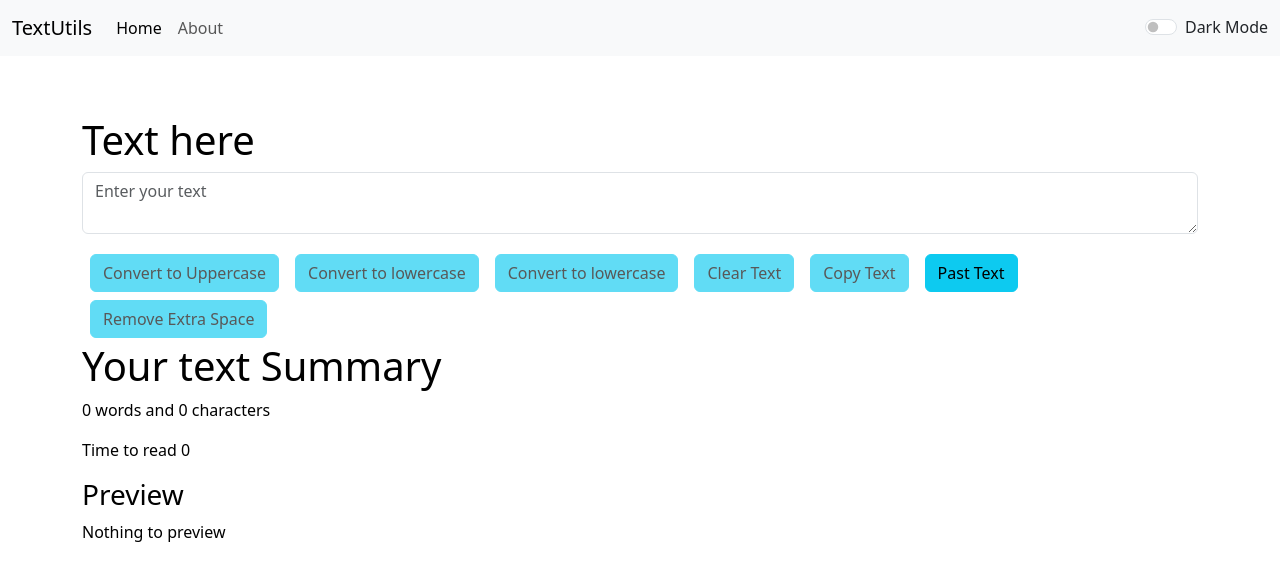
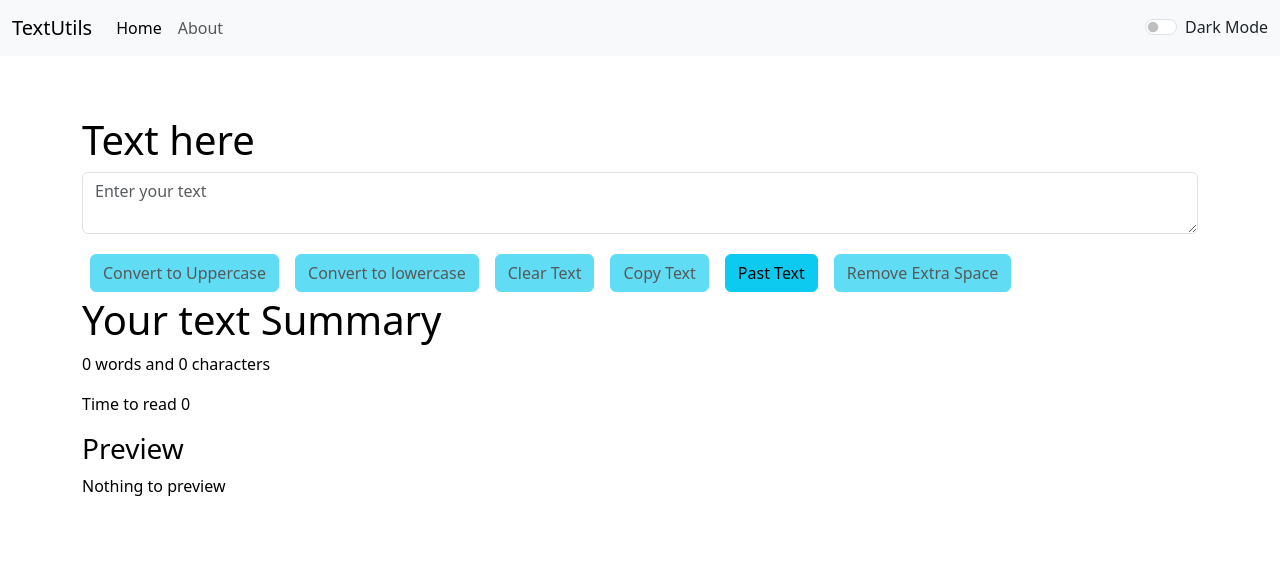
Before and after one commit to Tarunk0201/Text-Utils, a React (Create React App) app: page / in a window 1280 px wide. Shown: the top 580 px of the page. Built offline with nearby package versions, Linux system fonts and the light colour scheme.

Commit message:
extra button removed

```diff
--- a/src/camponent/TextForm.js
+++ b/src/camponent/TextForm.js
@@ -56,7 +56,6 @@ export default function TextForm(props){
             </div>
             <button disabled={text.length === 0} className={`btn btn-${props.mode==='dark'?'success':'info'} mx-2 my-1`} onClick={handleUPClick}> Convert to Uppercase </button>
             <button disabled={text.length === 0} className={`btn btn-${props.mode==='dark'?'success':'info'} mx-2 my-1`} onClick={handleLoClick}> Convert to lowercase </button>
-            <button disabled={text.length === 0} className={`btn btn-${props.mode==='dark'?'success':'info'} mx-2 my-1`} onClick={handleLoClick}> Convert to lowercase </button>
             <button disabled={text.length === 0} className={`btn btn-${props.mode==='dark'?'success':'info'} mx-2 my-1`} onClick={handleClear}> Clear Text </button>
             <button disabled={text.length === 0} className={`btn btn-${props.mode==='dark'?'success':'info'} mx-2 my-1`} onClick={handleCopy}> Copy Text </button>
             <button className={`btn btn-${props.mode==='dark'?'success':'info'} mx-2 my-1`} onClick={handlePaste}> Past Text </button>
```
